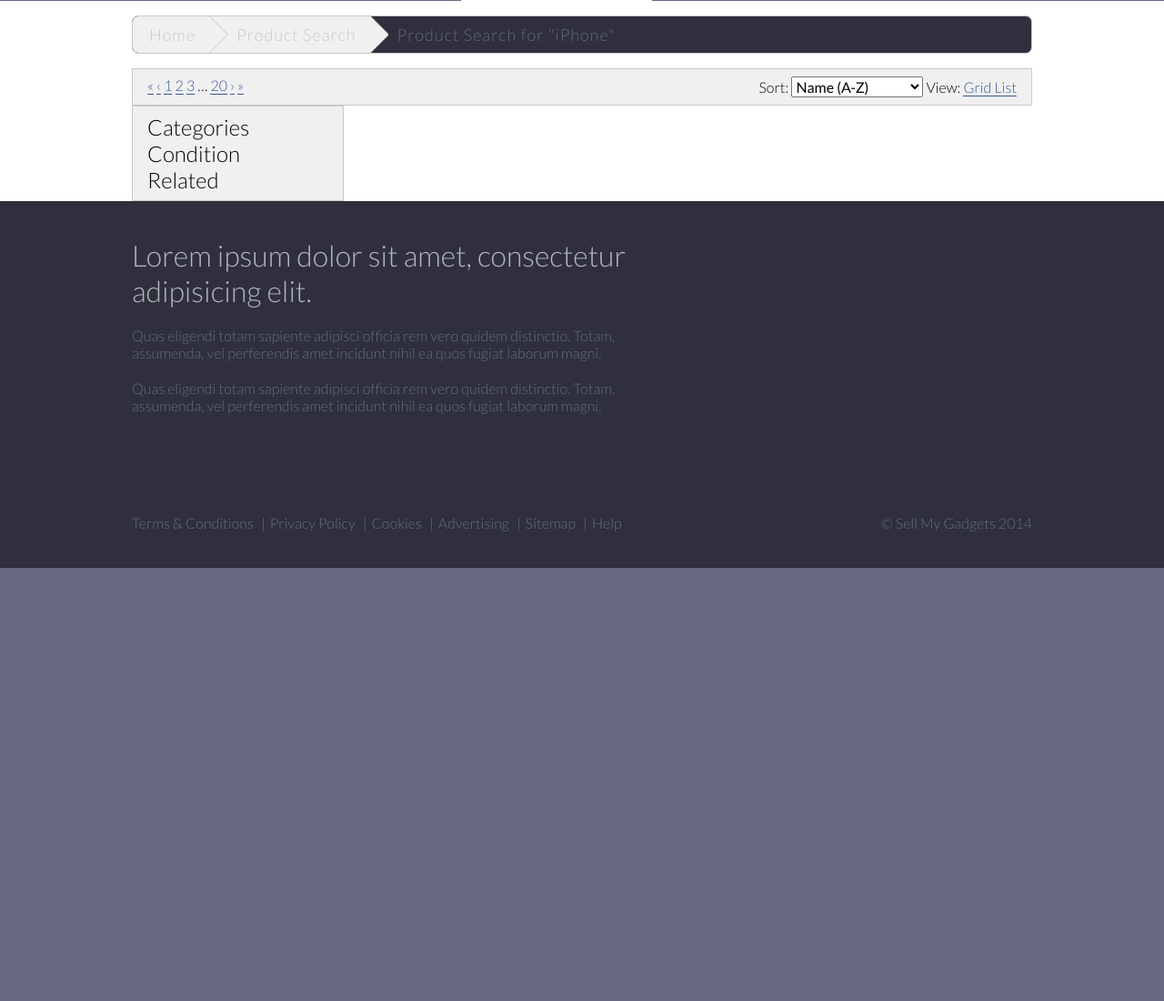
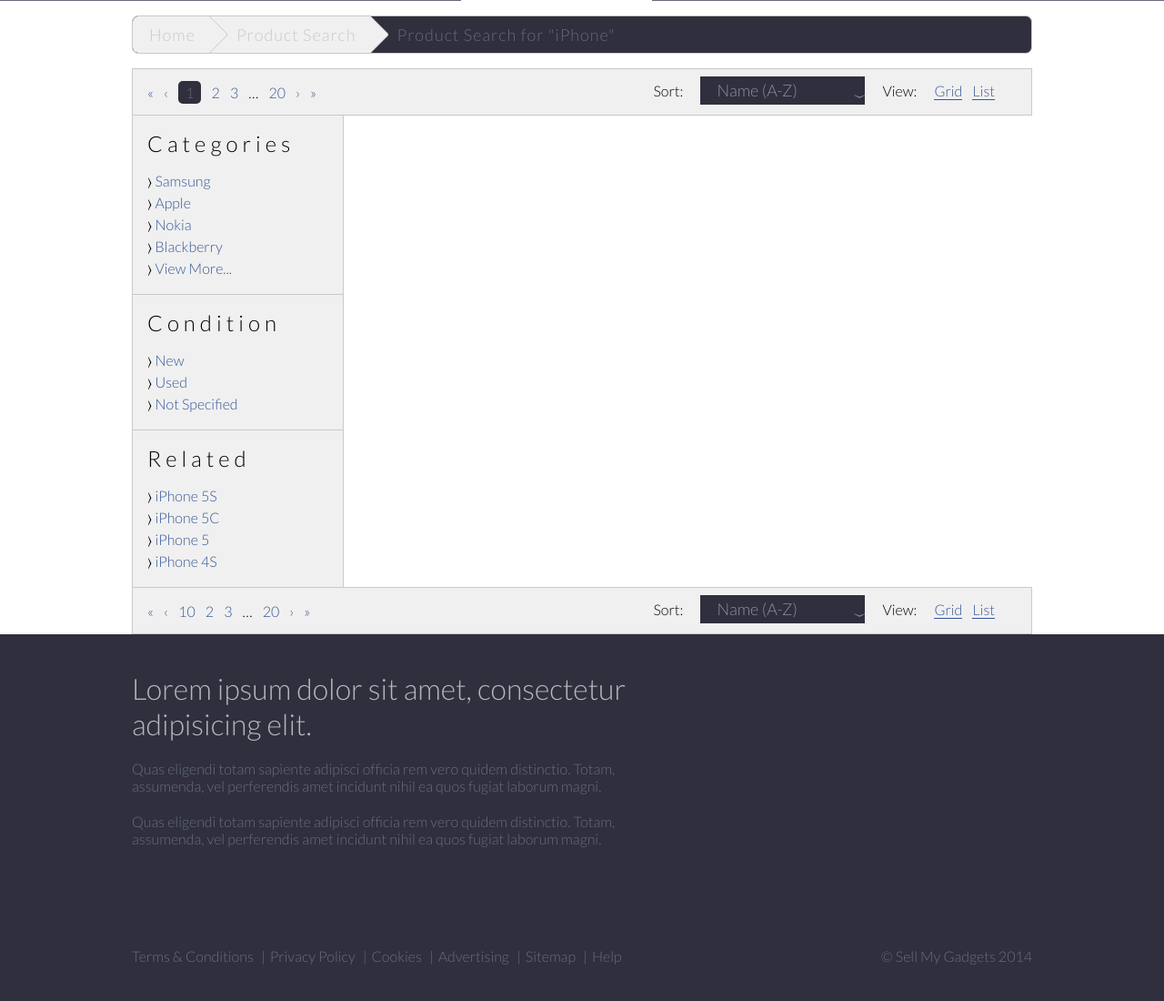
Before and after one commit to ConnorHolyday/SellMyGadgets, a PHP site: page /Product/all in a window 1280 px wide. Shown: the part 662-1762 px from the top of the page at 91% size. Before the commit the page ends 1286 px from the top, so only its background shows below. Run offline with PHP 8.4, Linux system fonts and the light colour scheme; data that the repository does not hold is empty; some libraries are stand-ins or nearby versions.

Commit message:
Finished the top and sidebar for products all

```diff
--- a/application/view/Product/all.php
+++ b/application/view/Product/all.php
@@ -14,10 +14,10 @@ foreach ($this->products as $product) {
 	<div class="content">
 
 		<div class="page-options cf">
-			<nav class="pagination pull-left">
+			<nav class="pagination pull-left border__none--hover">
 				<a href="#">&laquo;</a>
 				<a href="#">&lsaquo;</a>
-				<a href="#">1</a>
+				<a href="#" class="selected">1</a>
 				<a href="#">2</a>
 				<a href="#">3</a>
 				<span>&hellip;</span>
@@ -39,35 +39,104 @@ foreach ($this->products as $product) {
 
 				<div class="inline-block page-options__view--grid">
 					<span>View:</span>
-					<a href="#">
-						<span>Grid</span>
-					</a>
-					<a href="#">
-						<span>List</span>
-					</a>
+					<a href="#">Grid</a>
+					<a href="#">List</a>
 				</div>
 			</div>
-
 		</div>
 
 		<div class="row">
 			<div class="col d-2">
-				<aside class="page-options page-options__sidebar">
+				<aside class="page-options__sidebar">
 
-					<div class="categories">
-						<h1>Categories</h1>
+					<div class="page-options__sidebar-item list-block__wrap">
+						<h2 class="list-block__title">Categories</h2>
+						<ul class="list-block__list border__none--hover">
+							<li>
+								<a href="#">Samsung</a>
+							</li>
+							<li>
+								<a href="#">Apple</a>
+							</li>
+							<li>
+								<a href="#">Nokia</a>
+							</li>
+							<li>
+								<a href="#">Blackberry</a>
+							</li>
+							<li>
+								<a href="#">View More...</a>
+							</li>
+						</ul>
 					</div>
 
-					<div class="condition">
-						<h1>Condition</h1>
+					<div class="page-options__sidebar-item list-block__wrap">
+						<h2 class="list-block__title">Condition</h2>
+						<ul class="list-block__list border__none--hover">
+							<li>
+								<a href="#">New</a>
+							</li>
+							<li>
+								<a href="#">Used</a>
+							</li>
+							<li>
+								<a href="#">Not Specified</a>
+							</li>
+						</ul>
 					</div>
 
-					<div class="related">
-						<h1>Related</h1>
+					<div class="page-options__sidebar-item list-block__wrap">
+						<h2 class="list-block__title">Related</h2>
+						<ul class="list-block__list border__none--hover">
+							<li>
+								<a href="#">iPhone 5S</a>
+							</li>
+							<li>
+								<a href="#">iPhone 5C</a>
+							</li>
+							<li>
+								<a href="#">iPhone 5</a>
+							</li>
+							<li>
+								<a href="#">iPhone 4S</a>
+							</li>
+						</ul>
 					</div>
 				</aside>
 			</div>
 		</div>
 
+		<div class="page-options cf">
+			<nav class="pagination pull-left border__none--hover">
+				<a href="#">&laquo;</a>
+				<a href="#">&lsaquo;</a>
+				<a href="#">10</a>
+				<a href="#">2</a>
+				<a href="#">3</a>
+				<span>&hellip;</span>
+				<a href="#">20</a>
+				<a href="#">&rsaquo;</a>
+				<a href="#">&raquo;</a>
+			</nav>
+
+			<div class="pull-right page-options__view">
+				<div class="inline-block page-options__view--sort">
+					<span>Sort:</span>
+					<select name="sort">
+						<option value="1">Name (A-Z)</option>
+						<option value="2">Name (Z-A)</option>
+						<option value="3">Price (Low - High)</option>
+						<option value="4">Price (High - Low)</option>
+					</select>
+				</div>
+
+				<div class="inline-block page-options__view--grid">
+					<span>View:</span>
+					<a href="#">Grid</a>
+					<a href="#">List</a>
+				</div>
+			</div>
+		</div>
+
 	</div>
 </div>
--- a/application/view/index/index.php
+++ b/application/view/index/index.php
@@ -3,7 +3,7 @@
 	<section class="wrapper row list-block">
 		<h1>Alternatively, you could browse our categories.</h1>
 
-		<div class="col d-2 list-block__wrap">
+		<div class="col d-2 list-block__wrap module--border">
 			<h2 class="list-block__title">Mobile</h2>
 			<ul class="list-block__list">
 				<li>
@@ -26,7 +26,7 @@
 
 		<div class="col d-1">&nbsp;</div>
 
-		<div class="col d-2 list-block__wrap">
+		<div class="col d-2 list-block__wrap module--border">
 			<h2 class="list-block__title">Computer</h2>
 			<ul class="list-block__list">
 				<li>
@@ -49,7 +49,7 @@
 
 		<div class="col d-1">&nbsp;</div>
 
-		<div class="col d-2 list-block__wrap">
+		<div class="col d-2 list-block__wrap module--border">
 			<h2 class="list-block__title">Tablet</h2>
 			<ul class="list-block__list">
 				<li>
--- a/assets/css/styles.css
+++ b/assets/css/styles.css
@@ -157,29 +157,6 @@
 	display: block;
 }
 
-.inline-block {
-	display: inline-block;
-}
-
-.inline-links li {
-	display: inline-block;
-	padding-left: .3125em;
-}
-
-.inline-links--bar li:before {
-	content: "|";
-	padding-right: .3125em;
-}
-
-.inline-links--bar li:first-child {
-	padding-left: 0;
-}
-
-.inline-links--bar li:first-child:before {
-	content: "";
-	padding-right: 0;
-}
-
 .body {
 	overflow: hidden;
 }
@@ -320,6 +297,45 @@
 .bg--dark {
 	background-color: #2f2f3d;
 	color: white;
+}
+
+.module--border {
+	border: 1px solid #dfdfdf;
+	padding: 1.25em;
+}
+
+.inline-block {
+	display: inline-block;
+}
+
+.inline-links li {
+	display: inline-block;
+	padding-left: .3125em;
+}
+
+.inline-links--bar li:before {
+	content: "|";
+	padding-right: .3125em;
+}
+
+.inline-links--bar li:first-child {
+	padding-left: 0;
+}
+
+.inline-links--bar li:first-child:before {
+	content: "";
+	padding-right: 0;
+}
+
+.border__none--hover a {
+	border: none;
+}
+
+.border__none--hover a:hover,
+.border__none--hover a:focus,
+.border__none--hover a:active,
+.border__none--hover a.selected {
+	border-bottom: 1px solid;
 }
 
 /* Base */
@@ -699,6 +715,28 @@ h3,
 	border-bottom: 2px solid #303030;
 }
 
+.pagination a {
+	margin-right: .5em;
+	vertical-align: middle;
+}
+
+.pagination a:last-child {
+	margin-right: 0;
+}
+
+.pagination a.selected {
+	background-color: #2f2f3d;
+	color: #66697f;
+	padding: 0.2em .5em;
+	border-radius: 5px;
+	border: none;
+}
+
+.pagination span {
+	margin-right: .5em;
+	vertical-align: middle;
+}
+
 /* ============================ *\
  //
  // Wrappers
@@ -714,10 +752,19 @@ h3,
 	position: relative;
 }
 
-.page-options {
+.page-options__sidebar {
 	background-color: #f0f0f0;
-	border: 1px solid #c9c9c9;
-	padding: .5em 1em;
+}
+
+.page-options__sidebar-item {
+	padding: 1em;
+	border-color: #c9c9c9;
+	border-width: 1px 1px 0 1px;
+	border-style: solid;
+}
+
+.page-options__sidebar-item:first-child {
+	border-top: none;
 }
 
 /* Modular */
@@ -886,16 +933,6 @@ h3,
 
 .list-block__wrap {
 	background-color: #F0F0F0;
-	border: 1px solid #dfdfdf;
-	padding: 1.25em;
-}
-
-.list-block__wrap:first-child {
-	float: left;
-}
-
-.list-block__wrap:last-child {
-	float: right;
 }
 
 .list-block__title {
@@ -1017,6 +1054,54 @@ h3,
 	padding: .5em 1em;
 }
 
+.page-options .pagination {
+	line-height: 2;
+}
+
+.page-options__view div {
+	margin-right: 1em;
+}
+
+.page-options__view a {
+	margin-right: .5em;
+}
+
+.page-options__view span {
+	margin-right: 1em;
+}
+
+.page-options__view--sort {
+	position: relative;
+}
+
+.page-options__view--sort select {
+	color: #8e90a4;
+	background-color: #2f2f3d;
+	-webkit-appearance: none;
+	padding: .3em 1.5em .3em 1em;
+	font-family: "Lato", sans-serif;
+	font-weight: 300;
+	font-style: normal;
+	font-size: 18px;
+	font-size: 1.125rem;
+	border: none;
+	outline: 1px transparent;
+}
+
+.page-options__view--sort:after {
+	content: "〈";
+	color: #8e90a4;
+	display: inline-block;
+	position: absolute;
+	right: .3em;
+	top: .7em;
+	pointer-events: none; /* Safari */
+	-webkit-transform: rotate(-90deg); /* Firefox */
+	-moz-transform: rotate(-90deg); /* IE */
+	-ms-transform: rotate(-90deg); /* Opera */
+	-o-transform: rotate(-90deg); /* Internet Explorer */
+}
+
 /* Non-Modular */
 
 /* ============================ *\
--- a/assets/scss/layout/_nav.scss
+++ b/assets/scss/layout/_nav.scss
@@ -35,3 +35,27 @@
             border-bottom: 2px solid $copy;
         }
     }
+
+.pagination {
+    a {
+        margin-right: .5em;
+        vertical-align: middle;
+
+        &:last-child {
+            margin-right: 0;
+        }
+
+        &.selected {
+            background-color: $dark-bg;
+            color: $light-blue-bg;
+            padding: 0.2em .5em;
+            border-radius: 5px;
+            border: none;
+        }
+    }
+
+    span {
+        margin-right: .5em;
+        vertical-align: middle;
+    }
+}
--- a/assets/scss/layout/_sidebar.scss
+++ b/assets/scss/layout/_sidebar.scss
@@ -6,16 +6,18 @@
 
 
 
-.page-options {
+.page-options__sidebar {
 	background-color: $module-bg;
-	border: 1px solid $breadcrumb;
-	padding: .5em 1em;
+	//border: 1px solid $breadcrumb;
 }
 
-.view-options--sort {
+.page-options__sidebar-item {
+	padding: 1em;
+	border-color: $breadcrumb;
+	border-width: 1px 1px 0 1px;
+	border-style: solid;
 
+	&:first-child {
+		border-top: none;
+	}
 }
-
-.view-options--grid {
-
-}
--- a/assets/scss/modular/_list-block.scss
+++ b/assets/scss/modular/_list-block.scss
@@ -14,15 +14,6 @@
 }
 .list-block__wrap {
 	background-color: #F0F0F0;
-	border: 1px solid $module-border;
-	padding: 1.25em;
-
-	&:first-child {
-		float: left;
-	}
-	&:last-child {
-		float: right;
-	}
 }
 .list-block__title {
 	letter-spacing: 5px;
--- /dev/null
+++ b/assets/scss/modular/_page-options.scss
@@ -0,0 +1,75 @@
+/* ============================ *\
+//
+//	View Options
+//
+\* ============================ */
+
+
+
+.page-options {
+	background-color: $module-bg;
+	border: 1px solid $breadcrumb;
+	padding: .5em 1em;
+
+	.pagination {
+		line-height: 2;
+	}
+}
+
+.page-options__view {
+	div {
+		margin-right: 1em;
+	}
+	a {
+		margin-right: .5em;
+	}
+	span {
+		margin-right: 1em;
+	}
+}
+
+.page-options__view--sort {
+	position: relative;
+	select {
+		color: lighten($light-blue-bg, 15%);
+		background-color: $dark-bg;
+		-webkit-appearance: none;
+		padding: .3em 1.5em .3em 1em;
+		@include body-font(regular);
+		@include font-size(18);
+		border: none;
+		outline: 1px transparent;
+	}
+
+	&:after {
+		content: "〈";
+		color: lighten($light-blue-bg, 15%);
+		display: inline-block;
+		position: absolute;
+		right: .3em;
+		top: .7em;
+		pointer-events: none;
+		/* Safari */
+		-webkit-transform: rotate(-90deg);
+
+		/* Firefox */
+		-moz-transform: rotate(-90deg);
+
+		/* IE */
+		-ms-transform: rotate(-90deg);
+
+		/* Opera */
+		-o-transform: rotate(-90deg);
+
+		/* Internet Explorer */
+		//filter: progid:DXImageTransform.Microsoft.BasicImage(rotation=3);
+	}
+}
+
+.page-options__view--grid {
+
+}
+
+.page-options__sidebar {
+
+}
--- a/assets/scss/modular/_view-options.scss
+++ /dev/null
@@ -1,25 +0,0 @@
-/* ============================ *\
-//
-//	View Options
-//
-\* ============================ */
-
-
-
-.page-options {
-	background-color: $module-bg;
-	border: 1px solid $breadcrumb;
-	padding: .5em 1em;
-}
-
-.page-options__view--sort {
-
-}
-
-.page-options__view--grid {
-
-}
-
-.page-options__sidebar {
-
-}
--- a/assets/scss/styles.scss
+++ b/assets/scss/styles.scss
@@ -34,7 +34,7 @@
 @import "modular/list-block";
 @import "modular/cta";
 @import "modular/breadcrumb";
-@import "modular/view-options";
+@import "modular/page-options";
 
 /* Non-Modular */
 @import "non-modular/images";
--- a/assets/scss/tools/_helpers.scss
+++ b/assets/scss/tools/_helpers.scss
@@ -25,26 +25,6 @@
 }
 .img img, .block {
 	display: block;
-}
-.inline-block {
-	display: inline-block;
-}
-.inline-links li {
-	display: inline-block;
-	padding-left: .3125em;
-}
-.inline-links--bar li {
-	&:before {
-		content: "|";
-		padding-right: .3125em;
-	}
-	&:first-child {
-		padding-left: 0;
-		&:before {
-			content: "";
-			padding-right: 0;
-		}
-	}
 }
 
 .body {
@@ -172,3 +152,40 @@
 	background-color: $dark-bg;
 	color: white;
 }
+
+.module--border {
+	border: 1px solid $module-border;
+	padding: 1.25em;
+}
+
+.inline-block {
+	display: inline-block;
+}
+.inline-links li {
+	display: inline-block;
+	padding-left: .3125em;
+}
+.inline-links--bar li {
+	&:before {
+		content: "|";
+		padding-right: .3125em;
+	}
+	&:first-child {
+		padding-left: 0;
+		&:before {
+			content: "";
+			padding-right: 0;
+		}
+	}
+}
+
+.border__none--hover a {
+	border: none;
+
+	&:hover,
+	&:focus,
+	&:active,
+	&.selected {
+		border-bottom: 1px solid;
+	}
+}
```
Also changed, not shown: assets/css/styles.min.css, 1 other file.
